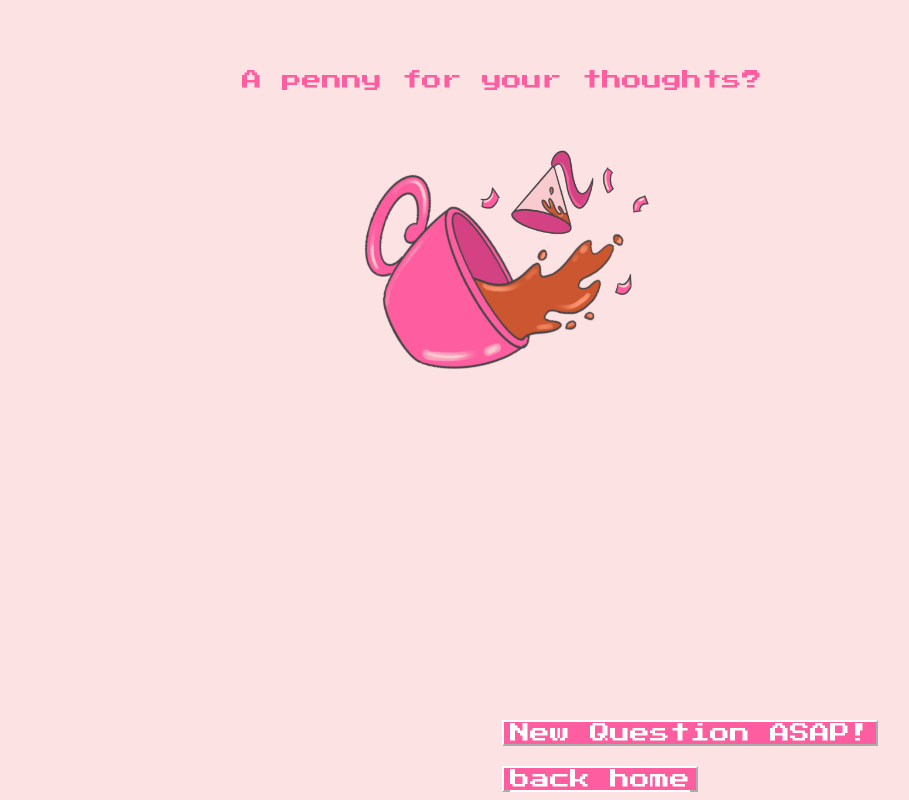
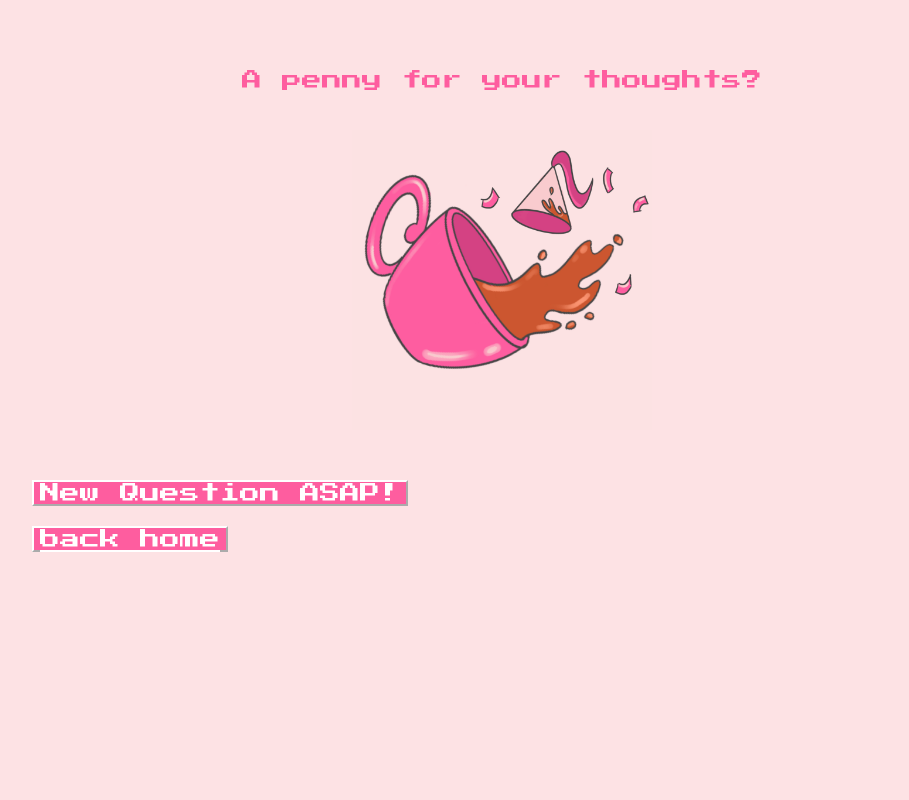
Before and after one commit to DionellaAnabel/SpillTheTea, a plain HTML site: page fun.html in a window 1280 px wide. Shown: the whole page, without its empty margins (138-1047 px from the left). Drawn offline with Linux system fonts and the light colour scheme.

Commit message:
Update style.css

```diff
--- a/style.css
+++ b/style.css
@@ -67,6 +67,6 @@ top: 200px;
 .center {
   margin: 0;
   position: absolute;
-  top: 90%;
+  margin-top: 500px
   left: 50%;
 }
```
